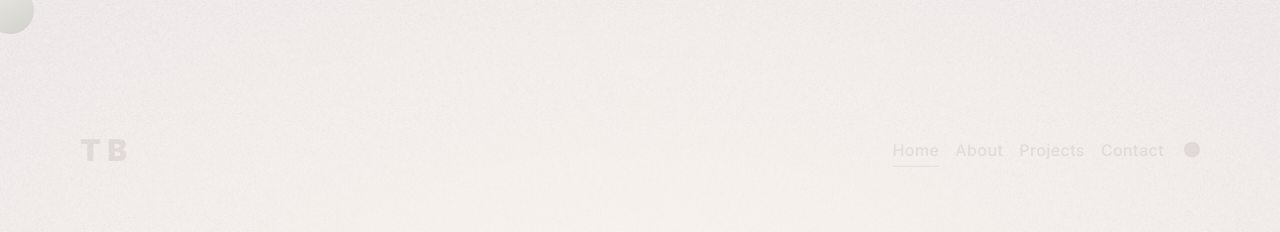
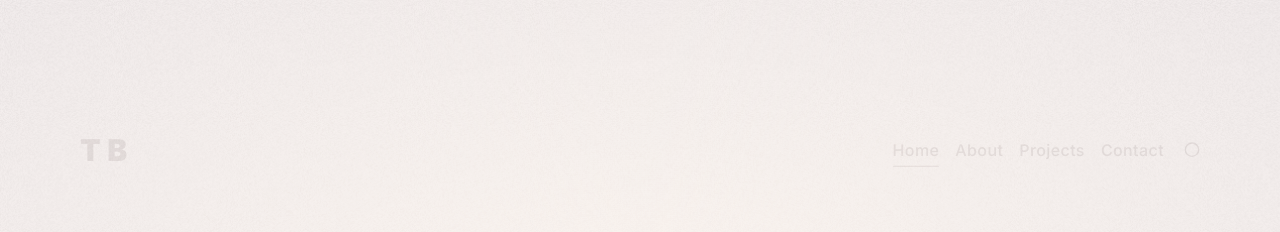
Before and after one commit to thomassbooth/Thomas-Booth-Portfolio, a Next.js app: page / in a window 1280 px wide. Shown: the top 232 px of the page. Built offline with nearby package versions, Linux system fonts and the light colour scheme.

Commit message:
disable cursor on open

```diff
--- a/app/Providers/GlobalProvider.tsx
+++ b/app/Providers/GlobalProvider.tsx
@@ -42,7 +42,7 @@ export const GlobalContextProvider = ({ children } : { children: React.ReactNode
         y: 0,
       })
     const [cursorVariant, setCursorVariant] = useState('default')
-    const [mouseCircleEnabled, setMouseCircleEnabled] = useState(true)
+    const [mouseCircleEnabled, setMouseCircleEnabled] = useState(false)
     const textEnter = () => {
         setCursorVariant('text')}
     const textLeave = () => setCursorVariant('default')
```
